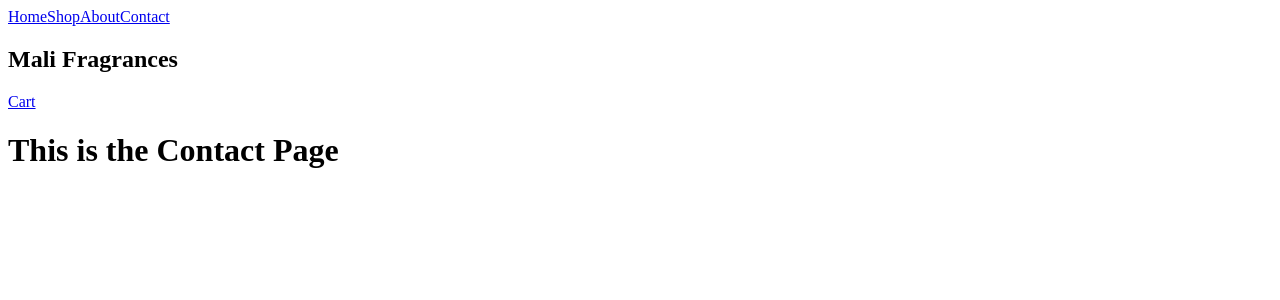
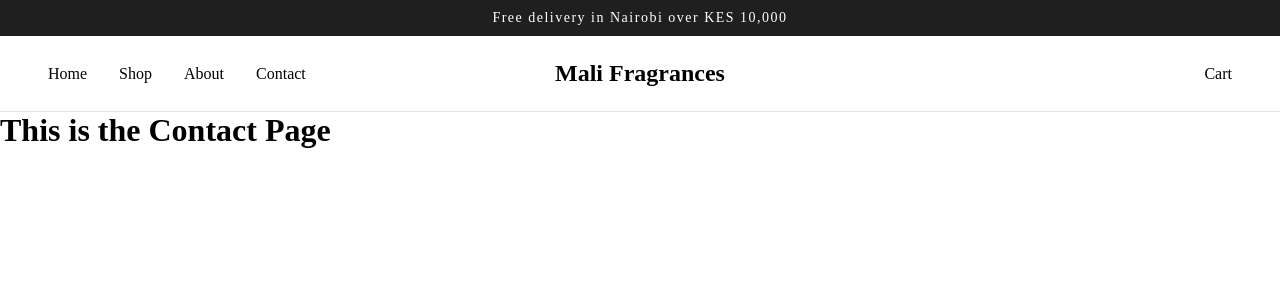
Before and after one commit to yvonnenyambura/perfume-store, a React (Vite) app: page /contact in a window 1280 px wide. Shown: the top 300 px of the page. Built offline with nearby package versions, Linux system fonts and the light colour scheme.

Commit message:
Refactor links, add navbar layout

```diff
--- a/src/App.jsx
+++ b/src/App.jsx
@@ -14,7 +14,7 @@
     <>
     <Navbar/>
     <Routes>
-      <Route path="/home" element={<Home/>} />
+      <Route path="/" element={<Home/>} />
       <Route path="/about" element={<About/>} />
       <Route path="/cart" element={<Cart/>} />
       <Route path="/checkoutpage" element={<CheckOutPage/>} />
--- /dev/null
+++ b/src/components/Navbar.css
@@ -0,0 +1,31 @@
+.announcement {
+    background: #1f1f1f;
+    color: white;
+    text-align: center;
+    padding: 10px;
+    font-size: 14px;
+    letter-spacing: 1.5px;
+}
+
+.navbar {
+    display: grid;
+    grid-template-columns: 1fr 1fr 1fr;
+    align-items: center;
+    padding: 24px 48px;
+    background: white;
+    border-bottom: 1px solid #e5e5e5;
+}
+
+.navbar-center {
+    text-align: center;
+}
+
+.navbar-right {
+    text-align: right;
+}
+
+.navbar-left {
+    display: flex;
+    gap: 32px;
+    text-align: left;
+}
--- a/src/components/Navbar.jsx
+++ b/src/components/Navbar.jsx
@@ -1,21 +1,36 @@
-import {Link} from 'react-router-dom'
+import { Link } from 'react-router-dom'
+import './Navbar.css'
+
+// Data for navigation links
+const navLinks = [
+    { label: "Home", path: "/" },
+    { label: "Shop", path: "/shop" },
+    { label: "About", path: "/about" },
+    { label: "Contact", path: "/contact" }
+]
 
 function Navbar() {
     return (
-        <div>
-            <div>
-            <Link to="/home">Home</Link>
-            <Link to="/shop">Shop</Link>
-            <Link to="/about">About</Link>
-            <Link to="/contact">Contact</Link>
-        </div>
-        <div>
-            <h2>Mali Fragrances</h2>
-        </div>
-        <div>
-           <Link to="/cart">Cart</Link>
-        </div>
-        </div>
+        <>
+            <div className="announcement">Free delivery in Nairobi over KES 10,000</div>
+            <header className="navbar">
+
+                {/* Loop through navLinks and build one link for each */}
+                <nav className="navbar-left">
+                    {navLinks.map((link) => (
+                        <Link key={link.path} to={link.path}>
+                            {link.label}
+                        </Link>
+                    ))}
+                </nav>
+                <div className="navbar-center">
+                    <Link to="/"><h2>Mali Fragrances</h2></Link>
+                </div>
+                <div className="navbar-right">
+                    <Link to="/cart">Cart</Link>
+                </div>
+            </header>
+        </>
     )
 }
 
--- a/src/index.css
+++ b/src/index.css
@@ -0,0 +1,9 @@
+* {
+  margin: 0;
+  box-sizing: border-box;
+}
+
+a {
+  text-decoration: none;
+  color: inherit;
+}
```
